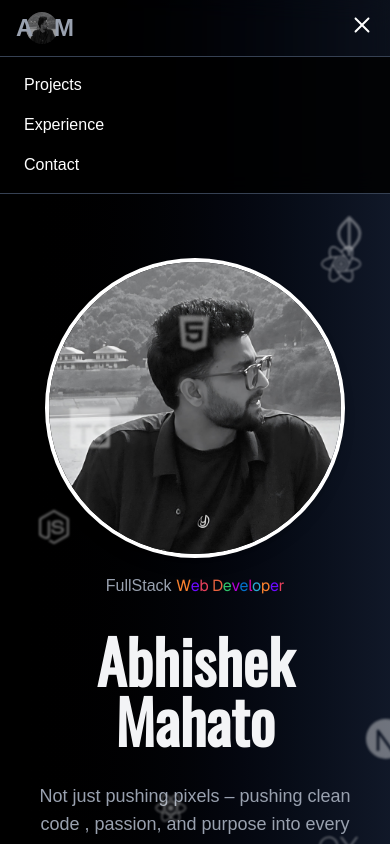
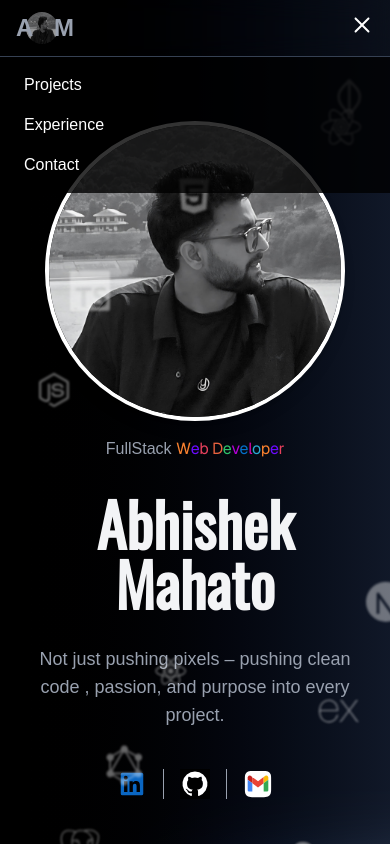
Before and after one commit to abhishek-mahato0/Portfolio, a Next.js app: page / in a window 390 px wide. Both pictures are taken after a click on the button "Toggle Menu". Shown: the top 844 px of the page. Built offline with nearby package versions, Linux system fonts and the light colour scheme.

Commit message:
feat: add animation

```diff
--- a/src/components/Banner/Banner.tsx
+++ b/src/components/Banner/Banner.tsx
@@ -7,6 +7,7 @@ import FloatingIcons from "../FloatingIcons";
 import TechStack from "../TechStacks";
 import { Oswald } from "next/font/google";
 import { ColourfulText } from "@/animations/Colorful";
+import { motion } from "motion/react";
 
 const kaiseiTokumin = Oswald({
   subsets: ["latin"],
@@ -36,12 +37,24 @@ const Banner = () => {
         </div>
       )} */}
 
-      <div className="flex flex-col items-center justify-center gap-4 mt-8">
-        <img
+      <motion.div className="flex flex-col items-center justify-center gap-4 mt-8">
+        <motion.img
           src="profile.jpg"
           alt="Banner"
           className="w-[300px] h-[300px] object-cover rounded-full shadow-lg bg-gray-800 border-4 border-white dark:border-slate-900"
+          initial={{ scale: 2, opacity: 0, y: 100 }}
+          animate={{ scale: 1, opacity: 1, y: 0 }}
+          viewport={{ once: true }}
+          transition={{ duration: 1.2, ease: "easeOut" }}
+          whileInView={{ opacity: 1 }}
         />
+        <motion.div
+          className="flex flex-col items-center justify-center gap-4"
+          whileInView={{ opacity: 1 }}
+          initial={{ opacity: 0 }}
+          transition={{ duration: 2, ease: "easeInOut" }}
+          viewport={{ once: true }}
+        >
           <span className="text-gray-400 text-base md:text-lg">
             FullStack <ColourfulText text="Web Developer" />
           </span>
@@ -50,25 +63,32 @@ const Banner = () => {
             <span className="font-kaisei">Mahato</span>
           </h1>
           <p className="text-center text-gray-400 mt-4 text-lg md:text-xl max-w-2xl">
-          Not just pushing pixels – pushing <span className="">clean code</span>{" "}
-          , passion, and purpose into every project.
+            Not just pushing pixels – pushing{" "}
+            <span className="">clean code</span> , passion, and purpose into
+            every project.
           </p>
           <div className="flex gap-4 mt-4">
             <SocialLinks />
           </div>
           <div className="flex gap-4 mt-8">
             <Button
-            onClick={() => window.open("mailto:abhishek.mahato98258@gmail.com")}
+              onClick={() => window.open("#contact", "_self")}
               borderRadius="1.75rem"
               className="bg-white cursor-pointer hover:scale-105 dark:bg-slate-900 text-black dark:text-white text-xl border-neutral-200 dark:border-slate-800"
             >
               Contact Me
             </Button>
           </div>
-      </div>
-      <div className="mb-10">
+        </motion.div>
+      </motion.div>
+      <motion.div
+        className="mb-10"
+        initial={{ opacity: 0, y: 50 }}
+        animate={{ opacity: 1, y: 0 }}
+        transition={{ duration: 2.3, ease: "easeInOut" }}
+      >
         <TechStack />
-      </div>
+      </motion.div>
     </div>
   );
 };
--- a/src/components/Experience/index.tsx
+++ b/src/components/Experience/index.tsx
@@ -1,6 +1,8 @@
+"use client";
 import React from "react";
 import Header from "../Header";
 import { cn } from "@/utils";
+import { motion } from "motion/react";
 
 const skills = [
   "HTML",
@@ -109,14 +111,20 @@ export const experience = [
 
 const Experience = () => {
   return (
-    <div className="w-full relative mt-10 pt-20" id="experience">
+    <motion.div className="w-full relative mt-10 pt-20">
       {/* Fading white top border */}
       <div className="absolute top-0 left-0 w-full h-[1px] bg-gradient-to-r from-transparent via-white to-transparent opacity-30" />
 
       {/* Spotlight */}
       <div className="absolute top-0 left-[30%] transform -translate-x-1 -translate-y-1/3 w-[500px] h-[200px] bg-white rounded-full blur-2xl mix-blend-soft-light pointer-events-none z-0" />
 
-      <div className="relative z-10 flex flex-col items-center justify-between gap-4">
+      <motion.div
+        className="relative z-10 flex flex-col items-center justify-between gap-4"
+        id="experience"
+        whileInView={{ opacity: 1 }}
+        initial={{ opacity: 0 }}
+        transition={{ duration: 1.5, ease: "easeInOut" }}
+      >
         <Header title="Experience" />
         <p className="text-center text-gray-400 text-lg md:text-xl lg:w-[70%] w-full">
           2+ years of experience building full-stack web applications with a
@@ -152,8 +160,8 @@ const Experience = () => {
             <p className="text-right">{exp.date}</p>
           </div>
         ))}
-      </div>
-    </div>
+      </motion.div>
+    </motion.div>
   );
 };
 
--- a/src/components/Navbar.tsx
+++ b/src/components/Navbar.tsx
@@ -1,10 +1,11 @@
 "use client";
 
+import { AnimatePresence, motion } from "motion/react";
 import Image from "next/image";
 import Link from "next/link";
 import React, { useState } from "react";
 import { BiMenu } from "react-icons/bi";
-import { CgClose, CgCross } from "react-icons/cg";
+import { CgClose } from "react-icons/cg";
 
 const links = [
   { id: 1, name: "Projects", url: "#projects" },
@@ -16,7 +17,12 @@ const Navbar = () => {
   const [isOpen, setIsOpen] = useState(false);
 
   return (
-    <nav className="w-full sticky top-0 z-50 backdrop-blur-md bg-black/30 border-b border-gray-700 text-white">
+    <motion.nav
+      className="w-full sticky top-0 z-50 backdrop-blur-md bg-black/30 border-b border-gray-700 text-white"
+      initial={{ opacity: 0, y: -50 }}
+      animate={{ opacity: 1, y: 0 }}
+      transition={{ duration: 2, ease: "easeInOut" }}
+    >
       <div className="max-w-[1300px] mx-auto px-4 py-3 flex items-center justify-between">
         {/* Logo */}
         <Link
@@ -41,7 +47,6 @@ const Navbar = () => {
               key={link.id}
               href={link.url}
               className="hover:text-gray-300 transition-colors duration-200"
-              scroll={false}
             >
               {link.name}
             </Link>
@@ -62,21 +67,28 @@ const Navbar = () => {
 
       {/* Mobile Nav Dropdown */}
       {isOpen && (
-        <div className="md:hidden px-6 py-4 flex flex-col gap-4 bg-black/80 border-t border-gray-700">
+        <AnimatePresence>
+          <motion.div
+            className="md:hidden px-6 py-4 flex flex-col gap-4 bg-black/80 border-t border-gray-700 absolute left-0 w-full"
+            exit={{ opacity: 0 }}
+            initial={{ opacity: 0 }}
+            animate={{ opacity: 1 }}
+            transition={{ duration: 0.3 }}
+          >
             {links.map((link) => (
               <Link
                 key={link.id}
                 href={link.url}
                 className="hover:text-gray-300 transition-colors duration-200"
                 onClick={() => setIsOpen(false)}
-              scroll={false}
               >
                 {link.name}
               </Link>
             ))}
-        </div>
+          </motion.div>
+        </AnimatePresence>
       )}
-    </nav>
+    </motion.nav>
   );
 };
 
--- a/src/components/Projects/index.tsx
+++ b/src/components/Projects/index.tsx
@@ -1,7 +1,9 @@
+"use client";
 import React from "react";
 import Header from "../Header";
 import { personalProjects } from "@/data/projects";
 import ProjectCard from "./Card";
+import { motion } from "motion/react";
 
 const Projects = () => {
   return (
@@ -12,7 +14,12 @@ const Projects = () => {
       <div className="absolute top-0 left-0 w-full h-[1px] bg-gradient-to-r from-transparent via-white to-transparent opacity-30" />
 
       {/* Spotlight */}
-      <div className="absolute top-0 left-[30%] transform -translate-x-1 -translate-y-1/3 w-[500px] h-[200px] bg-white rounded-full blur-2xl mix-blend-soft-light pointer-events-none z-0" />
+      <motion.div
+        className="absolute top-0 left-[30%] transform -translate-x-1 -translate-y-1/3 w-[500px] h-[200px] bg-white rounded-full blur-2xl mix-blend-soft-light pointer-events-none z-0"
+        whileInView={{ opacity: 1 }}
+        initial={{ opacity: 0 }}
+        transition={{ duration: 1.5, ease: "easeInOut" }}
+      />
       <Header title="Projects" />
       <p className="text-center text-gray-400 w-full lg:w-[70%] mx-auto text-base md:text-lg">
         A collection of full-stack projects showcasing practical solutions,
```
Lines whose indentation alone changed are shown as unchanged.
